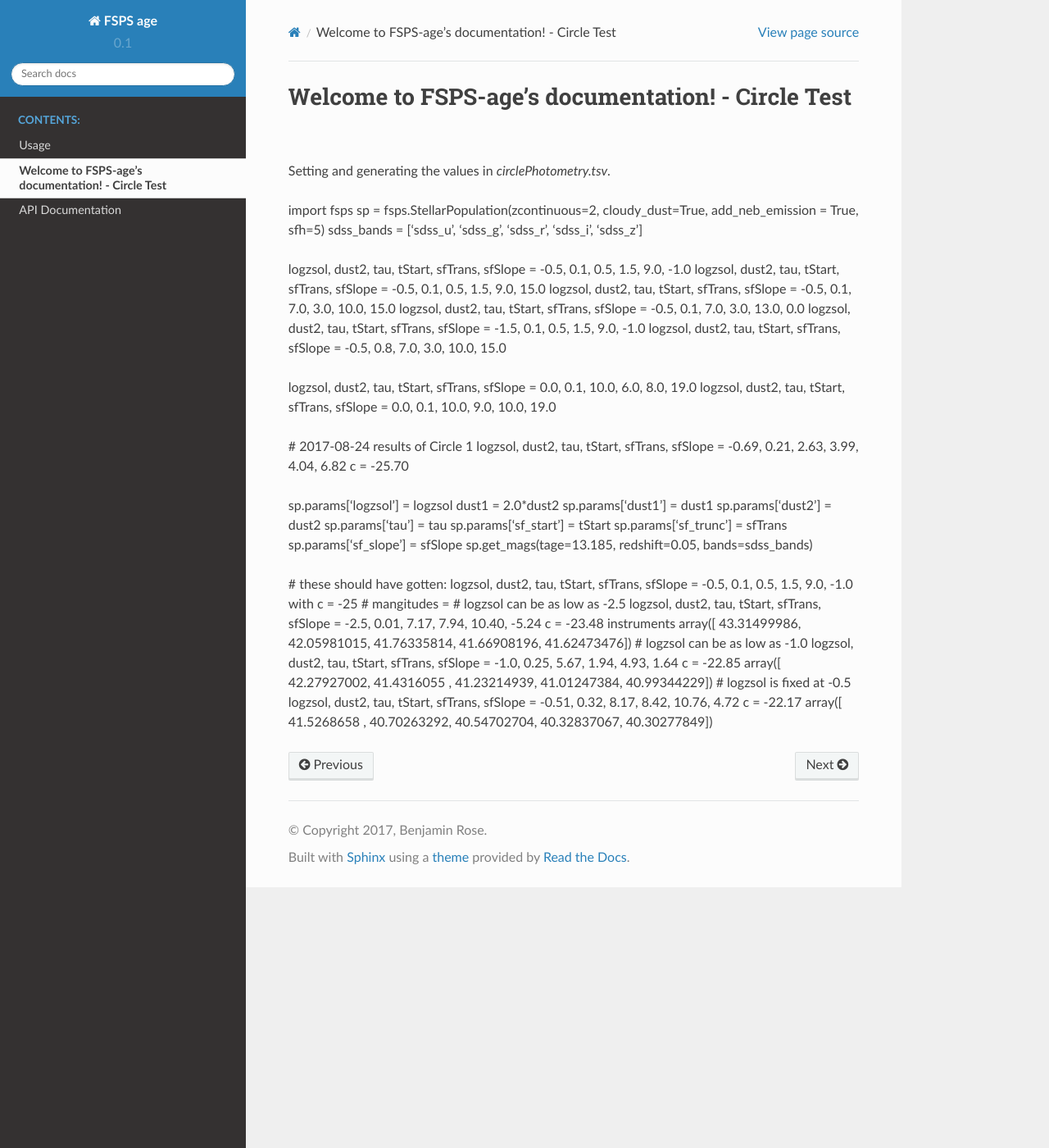
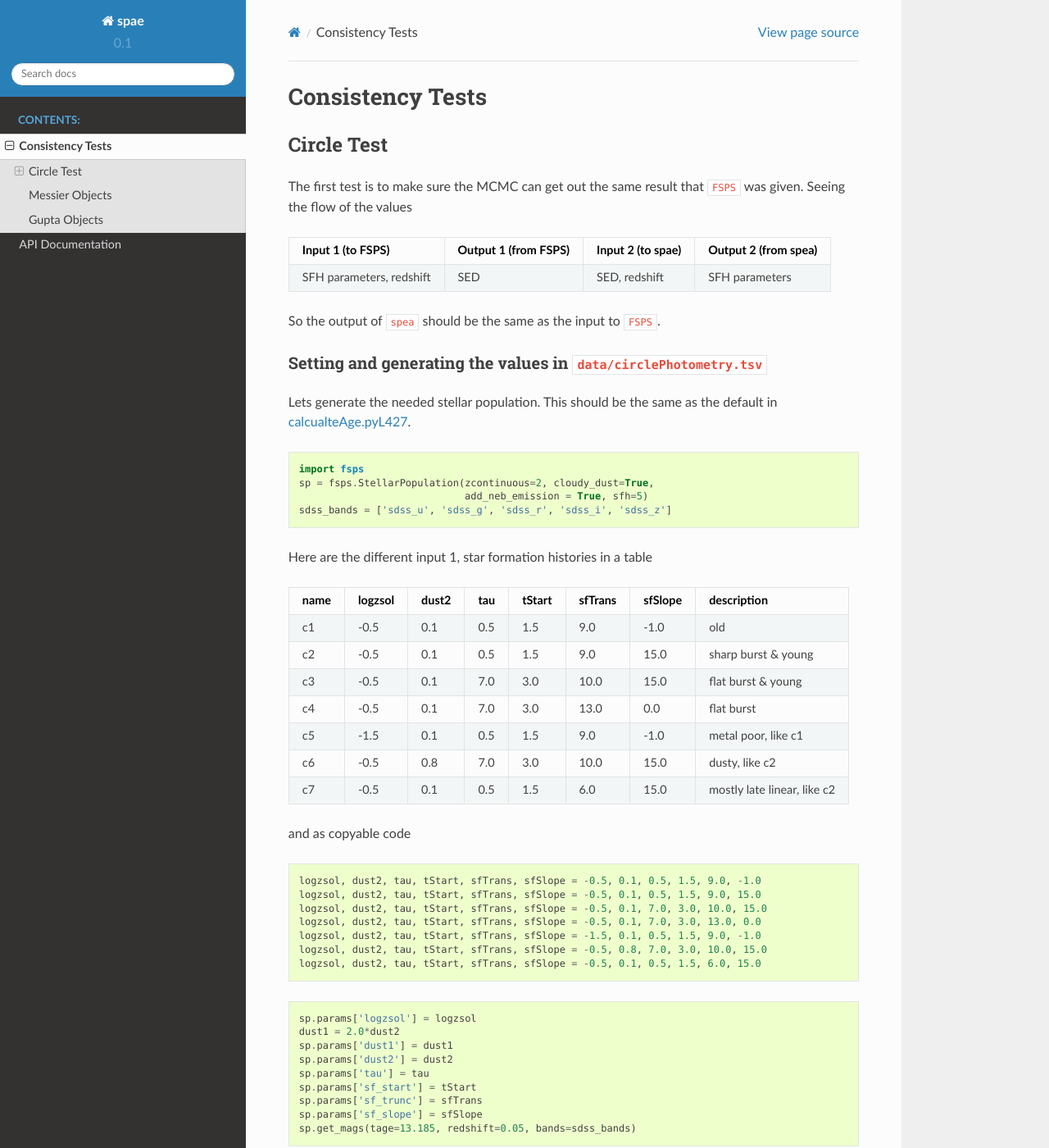
Before and after one commit to benjaminrose/MC-Age, a Sphinx documentation site: the page built from docs/circle-test.rst, in a window 1280 px wide and 1400 px high. Shown: the whole window at 82% size. Built offline with Sphinx 7.4.7 and the Read the Docs theme 2.0.0, drawn with Linux system fonts in a browser that asks for light colours; pages that are not in the unit, such as notebooks, are missing from menus; some of the changed text lies outside the part shown.

Commit message:
Update documentation
Transition from md to rst for readme in order to embed into

```diff
--- a/docs/circle-test.rst
+++ b/docs/circle-test.rst
@@ -1,50 +1,117 @@
-Welcome to FSPS-age's documentation! - Circle Test
-====================================
-Setting and generating the values in `circlePhotometry.tsv`.
+Consistency Tests
+=================
 
-import fsps
-sp = fsps.StellarPopulation(zcontinuous=2, cloudy_dust=True, add_neb_emission = True, sfh=5)
-sdss_bands = ['sdss_u', 'sdss_g', 'sdss_r', 'sdss_i', 'sdss_z']
+Circle Test
+-----------
+
+The first test is to make sure the MCMC can get out the same result that ``FSPS`` was given. Seeing the flow of the values
+
++-------------------------+----------------------+-------------------+----------------------+
+|Input 1 (to FSPS)        | Output 1 (from FSPS) | Input 2 (to spae) | Output 2 (from spea) |
++=========================+======================+===================+======================+
+|SFH parameters, redshift | SED                  | SED, redshift     | SFH parameters       |
++-------------------------+----------------------+-------------------+----------------------+
+
+So the output of ``spea`` should be the same as the input to ``FSPS``.
 
 
-logzsol, dust2, tau, tStart, sfTrans, sfSlope = -0.5, 0.1, 0.5, 1.5, 9.0, -1.0
-logzsol, dust2, tau, tStart, sfTrans, sfSlope = -0.5, 0.1, 0.5, 1.5, 9.0, 15.0
-logzsol, dust2, tau, tStart, sfTrans, sfSlope = -0.5, 0.1, 7.0, 3.0, 10.0, 15.0
-logzsol, dust2, tau, tStart, sfTrans, sfSlope = -0.5, 0.1, 7.0, 3.0, 13.0, 0.0
-logzsol, dust2, tau, tStart, sfTrans, sfSlope = -1.5, 0.1, 0.5, 1.5, 9.0, -1.0
-logzsol, dust2, tau, tStart, sfTrans, sfSlope = -0.5, 0.8, 7.0, 3.0, 10.0, 15.0
+Setting and generating the values in ``data/circlePhotometry.tsv``
+~~~~~~~~~~~~~~~~~~~~~~~~~~~~~~~~~~~~~~~~~~~~~~~~~~~~~~~~~~~~
 
-logzsol, dust2, tau, tStart, sfTrans, sfSlope = 0.0, 0.1, 10.0, 6.0, 8.0, 19.0
-logzsol, dust2, tau, tStart, sfTrans, sfSlope = 0.0, 0.1, 10.0, 9.0, 10.0, 19.0
+Lets generate the needed stellar population. This should be the same as the default in calcualteAge.pyL427_.
 
-# 2017-08-24 results of Circle 1
-logzsol, dust2, tau, tStart, sfTrans, sfSlope = -0.69, 0.21, 2.63, 3.99, 4.04, 6.82
-c = -25.70
+.. _calcualteAge.pyL427: https://github.com/benjaminrose/SNIa-Local-Environments/blob/master/calculateAge.py#L427
+
+.. code:: python
+
+    import fsps
+    sp = fsps.StellarPopulation(zcontinuous=2, cloudy_dust=True,
+                                add_neb_emission = True, sfh=5)
+    sdss_bands = ['sdss_u', 'sdss_g', 'sdss_r', 'sdss_i', 'sdss_z']
+
+Here are the different input 1, star formation histories in a table
+
++-----+---------+-------+-----+--------+---------+---------+----------------------------+
+|name | logzsol | dust2 | tau | tStart | sfTrans | sfSlope | description                |
++=====+=========+=======+=====+========+=========+=========+============================+
+|c1   | -0.5    | 0.1   | 0.5 | 1.5    | 9.0     | -1.0    | old                        |
++-----+---------+-------+-----+--------+---------+---------+----------------------------+
+|c2   | -0.5    | 0.1   | 0.5 | 1.5    | 9.0     | 15.0    | sharp burst & young        |
++-----+---------+-------+-----+--------+---------+---------+----------------------------+
+|c3   | -0.5    | 0.1   | 7.0 | 3.0    | 10.0    | 15.0    | flat burst & young         |
++-----+---------+-------+-----+--------+---------+---------+----------------------------+
+|c4   | -0.5    | 0.1   | 7.0 | 3.0    | 13.0    | 0.0     | flat burst                 |
++-----+---------+-------+-----+--------+---------+---------+----------------------------+
+|c5   | -1.5    | 0.1   | 0.5 | 1.5    | 9.0     | -1.0    | metal poor, like c1        |
++-----+---------+-------+-----+--------+---------+---------+----------------------------+
+|c6   | -0.5    | 0.8   | 7.0 | 3.0    | 10.0    | 15.0    | dusty, like c2             |
++-----+---------+-------+-----+--------+---------+---------+----------------------------+
+|c7   | -0.5    | 0.1   | 0.5 | 1.5    | 6.0     | 15.0    | mostly late linear, like c2|
++-----+---------+-------+-----+--------+---------+---------+----------------------------+
+
+and as copyable code
+
+.. code:: python
+
+    logzsol, dust2, tau, tStart, sfTrans, sfSlope = -0.5, 0.1, 0.5, 1.5, 9.0, -1.0
+    logzsol, dust2, tau, tStart, sfTrans, sfSlope = -0.5, 0.1, 0.5, 1.5, 9.0, 15.0
+    logzsol, dust2, tau, tStart, sfTrans, sfSlope = -0.5, 0.1, 7.0, 3.0, 10.0, 15.0
+    logzsol, dust2, tau, tStart, sfTrans, sfSlope = -0.5, 0.1, 7.0, 3.0, 13.0, 0.0
+    logzsol, dust2, tau, tStart, sfTrans, sfSlope = -1.5, 0.1, 0.5, 1.5, 9.0, -1.0
+    logzsol, dust2, tau, tStart, sfTrans, sfSlope = -0.5, 0.8, 7.0, 3.0, 10.0, 15.0
+    logzsol, dust2, tau, tStart, sfTrans, sfSlope = -0.5, 0.1, 0.5, 1.5, 6.0, 15.0
+
+.. logzsol, dust2, tau, tStart, sfTrans, sfSlope = 0.0, 0.1, 10.0, 6.0, 8.0, 19.0
+.. logzsol, dust2, tau, tStart, sfTrans, sfSlope = 0.0, 0.1, 10.0, 9.0, 10.0, 19.0
+
+.. # 2017-08-24 results of Circle 1
+.. logzsol, dust2, tau, tStart, sfTrans, sfSlope = -0.69, 0.21, 2.63, 3.99, 4.04, 6.82
+.. c = -25.70
+
+.. code:: python
+
+    sp.params['logzsol'] = logzsol
+    dust1 = 2.0*dust2
+    sp.params['dust1'] = dust1
+    sp.params['dust2'] = dust2
+    sp.params['tau'] = tau
+    sp.params['sf_start'] = tStart
+    sp.params['sf_trunc'] = sfTrans
+    sp.params['sf_slope'] = sfSlope
+    sp.get_mags(tage=13.185, redshift=0.05, bands=sdss_bands)
+
+And the results can be found in ``data/circlePhotometry.tsv`` available on GitHub_ with a boost of c = 25
+
+.. _GitHub: https://github.com/benjaminrose/SNIa-Local-Environments/blob/master/data/circlePhotometry.tsv
+
+comment on photometric uncertainties.
+
+SED Check
+~~~~~~~~~~
+
+Messier Objects
+---------------
+
+The paper coves this well.
+
+Gupta Objects
+-------------
+
+The paper covers this well.
 
 
-sp.params['logzsol'] = logzsol
-dust1 = 2.0*dust2
-sp.params['dust1'] = dust1
-sp.params['dust2'] = dust2
-sp.params['tau'] = tau
-sp.params['sf_start'] = tStart
-sp.params['sf_trunc'] = sfTrans
-sp.params['sf_slope'] = sfSlope
-sp.get_mags(tage=13.185, redshift=0.05, bands=sdss_bands)
-
-
-# these should have gotten: logzsol, dust2, tau, tStart, sfTrans, sfSlope = -0.5, 0.1, 0.5, 1.5, 9.0, -1.0 with c = -25
-# mangitudes =
-# logzsol can be as low as -2.5
-logzsol, dust2, tau, tStart, sfTrans, sfSlope = -2.5, 0.01, 7.17, 7.94, 10.40, -5.24
-c = -23.48
-instruments
-array([ 43.31499986,  42.05981015,  41.76335814,  41.66908196,  41.62473476])
-# logzsol can be as low as -1.0
-logzsol, dust2, tau, tStart, sfTrans, sfSlope = -1.0, 0.25, 5.67, 1.94, 4.93, 1.64
-c = -22.85
-array([ 42.27927002,  41.4316055 ,  41.23214939,  41.01247384,  40.99344229])
-# logzsol is fixed at -0.5
-logzsol, dust2, tau, tStart, sfTrans, sfSlope = -0.51, 0.32, 8.17, 8.42, 10.76, 4.72
-c = -22.17
-array([ 41.5268658 ,  40.70263292,  40.54702704,  40.32837067,  40.30277849])
+.. # these should have gotten: logzsol, dust2, tau, tStart, sfTrans, sfSlope = -0.5, 0.1, 0.5, 1.5, 9.0, -1.0 with c = -25
+.. # mangitudes =
+.. # logzsol can be as low as -2.5
+.. logzsol, dust2, tau, tStart, sfTrans, sfSlope = -2.5, 0.01, 7.17, 7.94, 10.40, -5.24
+.. c = -23.48
+.. instruments
+.. array([ 43.31499986,  42.05981015,  41.76335814,  41.66908196,  41.62473476])
+.. # logzsol can be as low as -1.0
+.. logzsol, dust2, tau, tStart, sfTrans, sfSlope = -1.0, 0.25, 5.67, 1.94, 4.93, 1.64
+.. c = -22.85
+.. array([ 42.27927002,  41.4316055 ,  41.23214939,  41.01247384,  40.99344229])
+.. # logzsol is fixed at -0.5
+.. logzsol, dust2, tau, tStart, sfTrans, sfSlope = -0.51, 0.32, 8.17, 8.42, 10.76, 4.72
+.. c = -22.17
+.. array([ 41.5268658 ,  40.70263292,  40.54702704,  40.32837067,  40.30277849])
--- a/docs/conf.py
+++ b/docs/conf.py
@@ -22,6 +22,7 @@ import sys
 sys.path.insert(0, os.path.abspath('../'))
 
 # remove modules that depend on C.
+# http://read-the-docs.readthedocs.io/en/latest/faq.html#i-get-import-errors-on-libraries-that-depend-on-c-modules
 from unittest.mock import MagicMock
 class Mock(MagicMock):
     @classmethod
@@ -60,7 +61,8 @@ source_suffix = '.rst'
 master_doc = 'index'
 
 # General information about the project.
-project = 'FSPS age'
+# project = 'FSPS age'
+project = 'spae'
 copyright = '2017, Benjamin Rose'
 author = 'Benjamin Rose'
 
```
Also changed, not shown: docs/index.rst (+25 -14 lines), readme.md (deleted, +0 -39 lines), readme.rst (added, +63 -0 lines).
